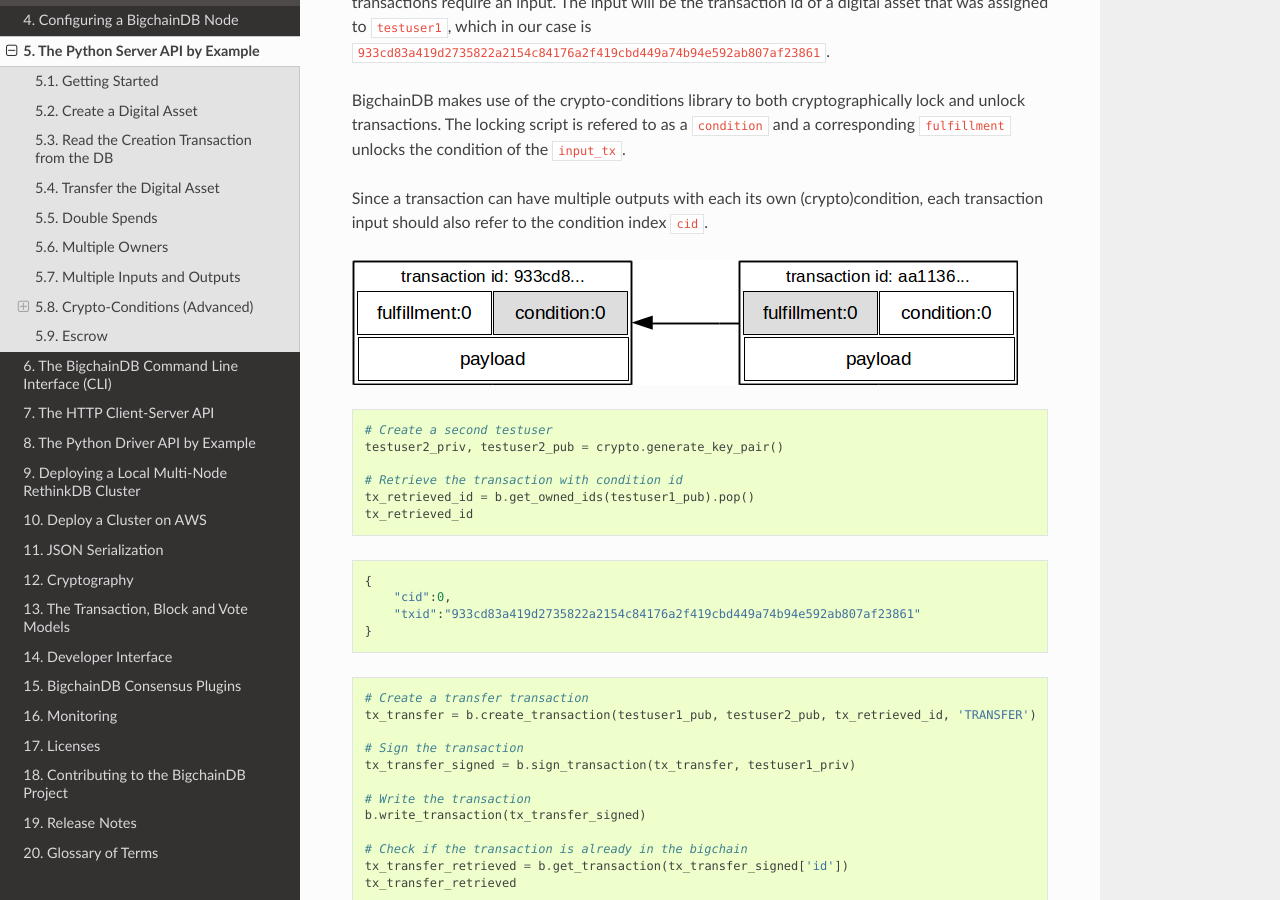
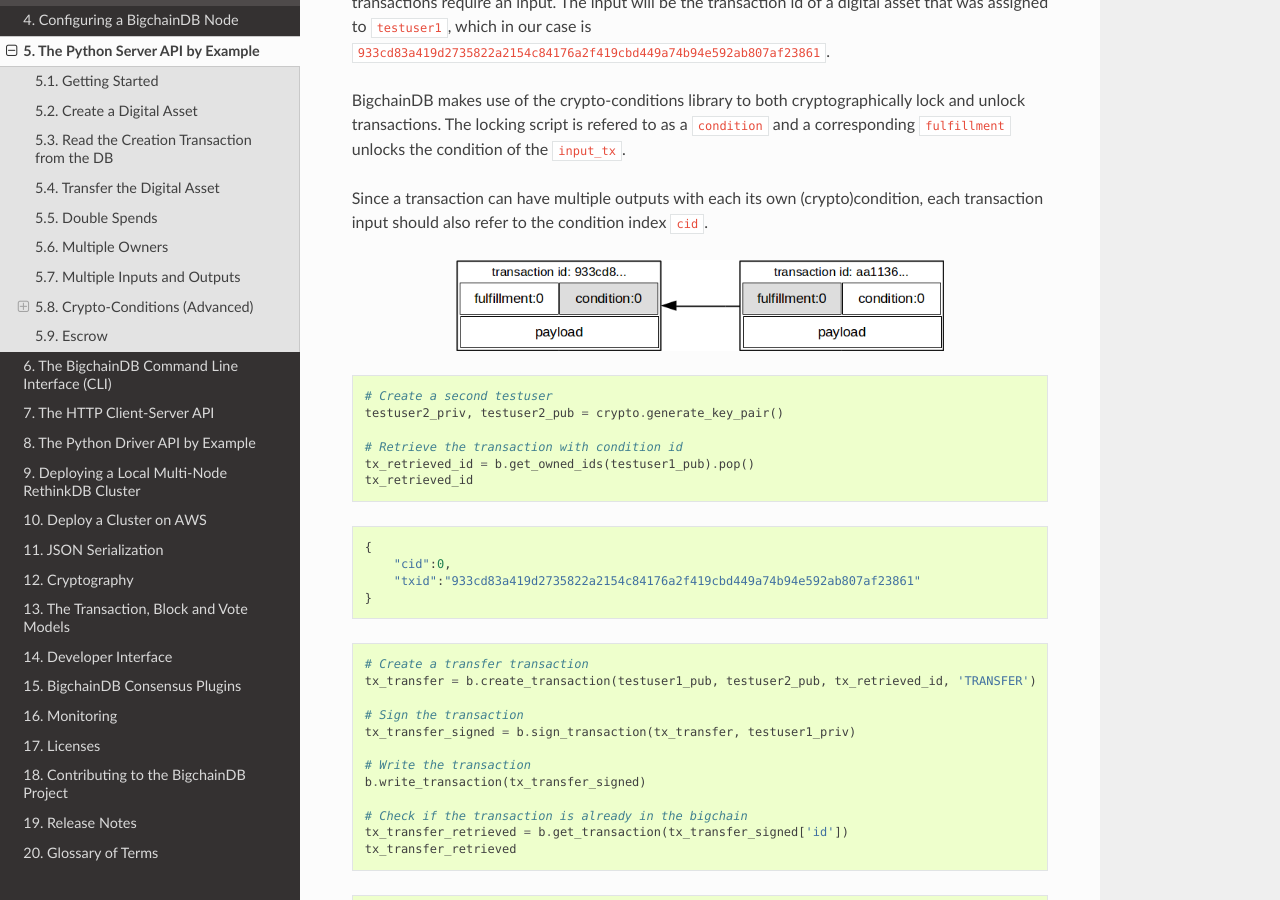
Before and after one commit to bigchaindb/bigchaindb, a Sphinx documentation site: the page built from docs/source/python-server-api-examples.md, in a window 1280 px wide and 900 px high, scrolled down 2920 px. Built offline with Sphinx 7.4.7 and the Read the Docs theme 2.0.0, drawn with Linux system fonts in a browser that asks for light colours.

Commit message:
doc images

````diff
--- a/docs/source/python-server-api-examples.md
+++ b/docs/source/python-server-api-examples.md
@@ -129,7 +129,9 @@
 
 Since a transaction can have multiple outputs with each its own (crypto)condition, each transaction input should also refer to the condition index `cid`.
 
-![BigchainDB transactions connecting fulfillments with conditions](./_static/tx_single_condition_single_fulfillment_v1.png)
+<p align="center">
+  <img width="70%" height="70%" src ="./_static/tx_single_condition_single_fulfillment_v1.png" />
+</p>
 
 
 ```python
@@ -379,7 +381,9 @@
 
 The transaction will create a `fulfillment` - `condition` pair for each input, which can be refered to by `fid` and `cid` respectively.
 
-![BigchainDB transactions connecting multiple fulfillments with multiple conditions](./_static/tx_multi_condition_multi_fulfillment_v1.png)
+<p align="center">
+  <img width="70%" height="70%" src ="./_static/tx_multi_condition_multi_fulfillment_v1.png" />
+</p>
 
 ```python
 # Create some assets for bulk transfer
@@ -1011,7 +1015,9 @@
 
 A threshold condition is used to represent the escrow, since BigchainDB transactions cannot have a _pending_ state.
 
-![BigchainDB escrow conditions and fulfillments](./_static/tx_escrow_execute_abort.png)
+<p align="center">
+  <img width="70%" height="70%" src ="./_static/tx_escrow_execute_abort.png" />
+</p>
 
 The logic for switching between `execute` and `abort` conditions is conceptually simple:
 
@@ -1026,7 +1032,9 @@
 
 The above switch can be implemented as follows using threshold cryptoconditions:
 
-![Cryptoconditions escrow conditions and fulfillments](./_static/cc_escrow_execute_abort.png)
+<p align="center">
+  <img width="100%" height="100%" src ="./_static/cc_escrow_execute_abort.png" />
+</p>
 
 The small circle on the threshold conditions denotes an inversion of the fulfillment:
 
````
Also changed, not shown: docs/source/_static/cc_escrow_execute_abort.png.
